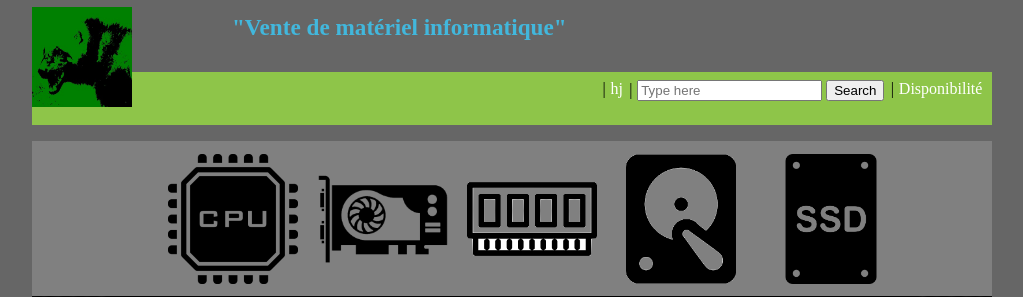
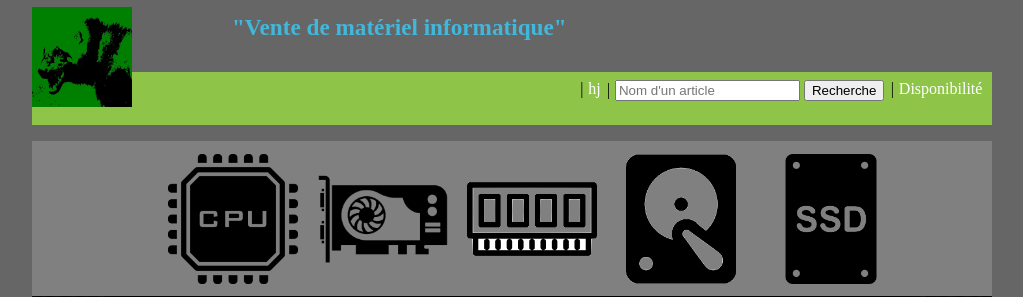
Before and after one commit to Hilkensb/M3104-TP6, a PHP site: page /Controler/afficherArticles.ctrl.php in a window 1280 px wide. Shown: the part 1784-2081 px from the top of the page, without its empty margins (128-1151 px from the left). Run offline with PHP 8.4, Linux system fonts and the light colour scheme; data comes from the database, SQL or seed files in the repository.

Commit message:
finalisation recherche

```diff
--- a/Projet Web/View/MainPage.view.php
+++ b/Projet Web/View/MainPage.view.php
@@ -15,8 +15,8 @@
 
 			<li><a href="#">hj</a></li>
 			<li><form action="../Controler/pageArticle.ctrl.php" method="GET">
-<input id="search"  name="nomArticle" type="text" placeholder="Type here">
-<input id="submit" type="submit" value="Search">
+          <input id="search"  name="nomArticle" type="text" placeholder="Nom d'un article">
+          <input id="submit" type="submit" value="Recherche">
 </form></li>
 			<li><a href="?dispo=oui&refartc=<?= $articleDeDepart ?>">Disponibilité</a></li>
 		 </ul>
```
